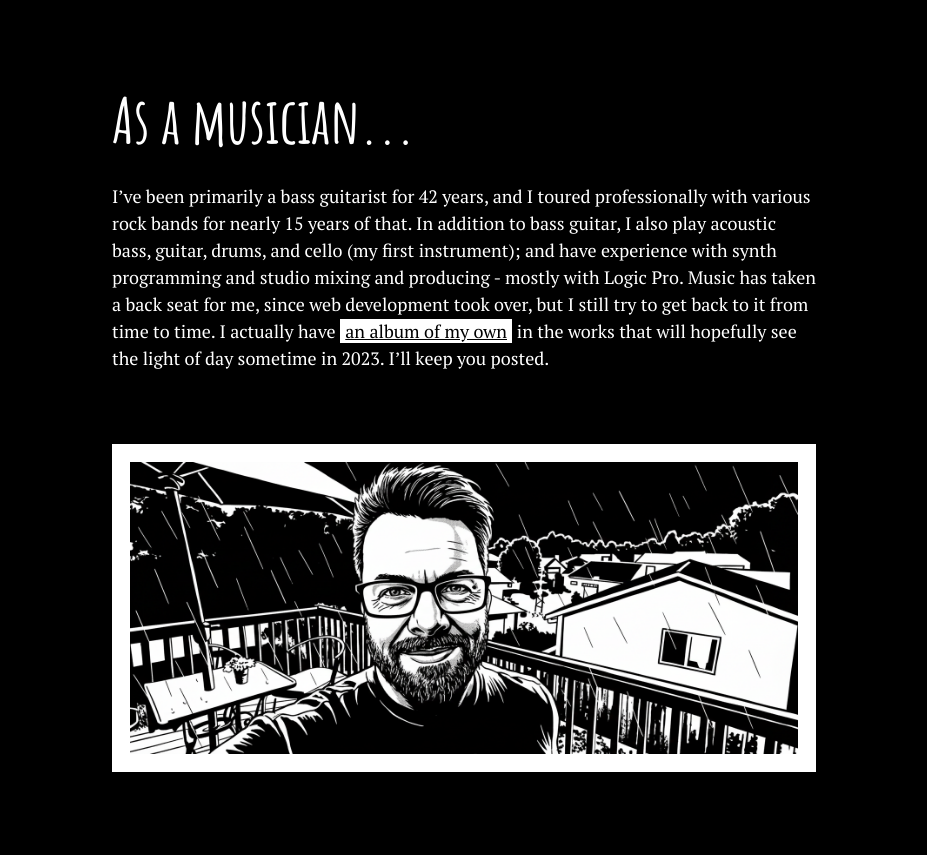
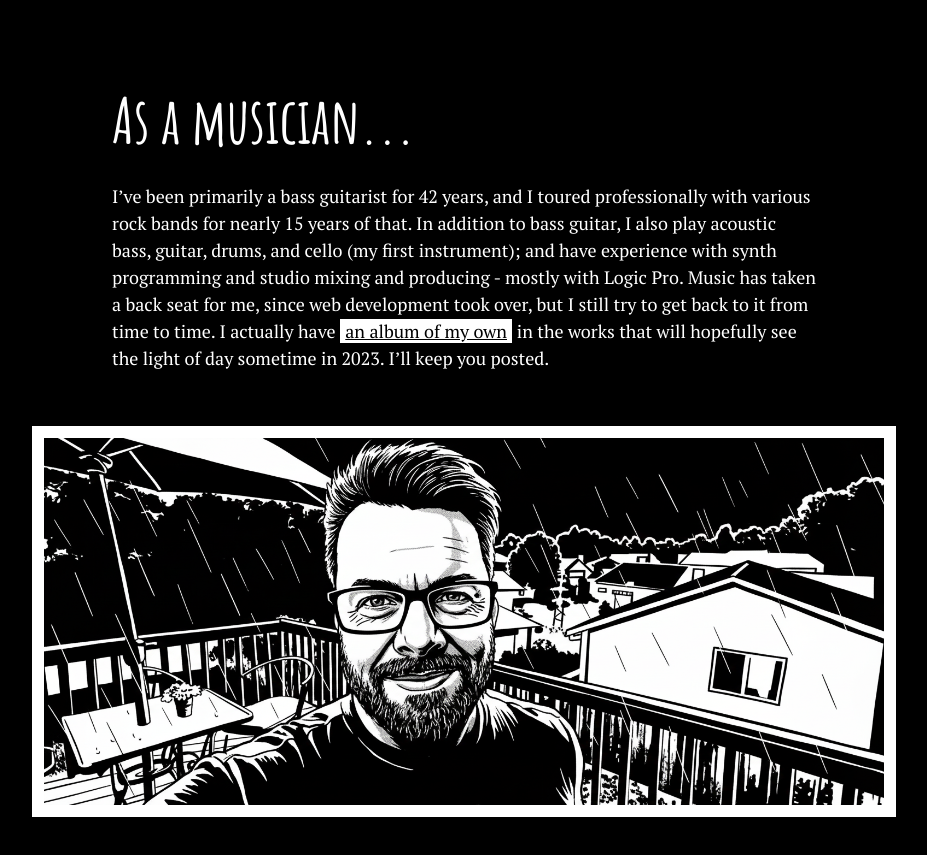
Before and after one commit to bootsified/bootsified-2025, a Next.js app: page /about in a window 1280 px wide. Shown: the part 1821-2676 px from the top of the page, without its empty margins (176-1103 px from the left). Built offline with nearby package versions, Linux system fonts and the light colour scheme; no server answers.

Commit message:
new fullwidthimage, make intro full width

```diff
--- a/app/about/page.tsx
+++ b/app/about/page.tsx
@@ -8,6 +8,7 @@ import TextMedia from '@/components/TextImage'
 import kidVideo from 'videos/me-kid-waving.mp4';
 import kidPoster from '@public/images/me-kid-waving-poster.jpg';
 import meSelfie from '@public/images/me-comic-selfie3.png';
+import FullWidthImage from '@/components/FullWidthImage'
 
 const pageTitle = 'About The Highland Practice | Neurodivergent & Trauma-Informed Therapist'
 const pageDescription = 'Neurodivergent therapist helping late-diagnosed ADHD/autistic adults heal trauma, religious wounds, perfectionism and burnout with insight + compassion.'
@@ -72,7 +73,7 @@ const AboutPage = () => {
 				<p>My name is <strong>John Highland</strong>, but most people call me <strong>“Boots”</strong> - long story. I’m a web developer, musician, husband, and father of two awesome boys, currently living in the Seattle area. I was born in Cincinnati, OH, but my family moved to Dallas, TX, when I was two. In Dallas, I grew up, went to school, played in multiple bands, started a web developer career, found a wife, and birthed a couple sons. In 2023, we finally said goodbye to the brutal Texas Summers, and said hello to the Pacific Northwest. The new chapter begins...</p>
 			</TextMedia>
 
-			<TextBlock padBottom='4em' padTop='3em' narrow>
+			<TextBlock padBottom='3em' padTop='3em' narrow>
         <h2>As a web developer...</h2>
 
         <p>
@@ -153,9 +154,7 @@ const AboutPage = () => {
         </p>
 			</TextBlock>
 
-			<TextBlock padBottom='0em' padTop='0em' narrow>
-				<Image src={meSelfie} alt="A recent photo of me, John Highland, wearing glasses and a blue shirt, smiling at the camera." style={{border: '1em solid #FFF'}} />
-			</TextBlock>
+			<FullWidthImage src={meSelfie} alt="An illustration of a recent photo of Boots on his deck, wearing glasses and a dark t-shirt, smiling at the camera." />
 		</>
   )
 }
--- /dev/null
+++ b/src/components/FullWidthImage/FullWidthImage.module.css
@@ -0,0 +1,22 @@
+.wrapper {
+  margin: 0 auto;
+	max-width: var(--container-width-md);
+	padding-left: var(--container-side-padding);
+	padding-right: var(--container-side-padding);
+}
+
+.image {
+	background-color: #fff;
+	padding: 0.75em;
+
+	& img {
+		display: block;
+		max-width: 100%;
+		height: auto;
+		object-fit: cover;
+
+		@media screen and ( max-width: 639px ) {
+			aspect-ratio: 4 / 3;
+		}
+	}
+}
--- /dev/null
+++ b/src/components/FullWidthImage/FullWidthImage.tsx
@@ -0,0 +1,45 @@
+import Image, { StaticImageData } from 'next/image'
+import clsx from 'clsx'
+
+import styles from './FullWidthImage.module.css'
+
+interface FullWidthImageProps {
+  src: string | StaticImageData
+  alt: string
+  width?: number
+  height?: number
+  sizes?: string
+  priority?: boolean
+  className?: string
+	padTop?: string
+	padBottom?: string
+}
+
+const FullWidthImage = ({
+  src,
+  alt,
+  width,
+  height,
+  sizes,
+  priority,
+  className,
+	padTop = '',
+	padBottom = '',
+}: FullWidthImageProps) => {
+  return (
+    <div className={clsx(styles.wrapper, className)} style={{ paddingTop: padTop, paddingBottom: padBottom }}>
+      <div className={styles.image}>
+				<Image
+					src={src}
+					alt={alt}
+					width={width}
+					height={height}
+					sizes={sizes}
+					priority={priority}
+				/>
+			</div>
+    </div>
+  )
+}
+
+export default FullWidthImage
--- /dev/null
+++ b/src/components/FullWidthImage/index.tsx
@@ -0,0 +1,2 @@
+export * from './FullWidthImage'
+export { default } from './FullWidthImage'
--- a/src/components/Intro/Intro.module.css
+++ b/src/components/Intro/Intro.module.css
@@ -1,11 +1,17 @@
 .wrapper {
+	background-color: var(--text);
+	padding-bottom: 4em;
+	padding-top: 3em;
+}
+
+.inner {
 	align-items: center;
-	background-color: var(--text);
 	color: var(--text-reverse);
 	display: flex;
 	flex-direction: column;
 	gap: 4em;
-	padding: 3em var(--container-side-padding) 4em;
+	padding-left: var(--container-side-padding);
+	padding-right: var(--container-side-padding);
 	max-width: var(--container-width-md);
 	margin: 0 auto;
 
@@ -27,7 +33,7 @@
 
 .image {
 	background-color: var(--text-reverse);
-	flex: 1 1 35%
+	flex: 1 1 35%;
 }
 
 .buttons {
--- a/src/components/Intro/Intro.tsx
+++ b/src/components/Intro/Intro.tsx
@@ -14,6 +14,7 @@ const Intro = ({
 }: IntroProps) => {
 	return (
 		<section className={clsx(styles.wrapper, className)}>
+			<div className={styles.inner}>
 				<div className={styles.text}>
 					<h2>Hello!</h2>
 					<p>My name is John Highland, but most people know me as <strong>&ldquo;Boots&rdquo;</strong> &mdash; long story. I currently live in the Seattle area, with my very loving and understanding wife and two whacky sons. For {spanWeb()} years, I’ve been developing websites, but my first passion was playing bass guitar ({thisYear()} marks {spanBass()} years). Welcome to my home. Take a look around... make yourself comfortable.</p>
@@ -25,6 +26,7 @@ const Intro = ({
 				<div className={styles.image}>
 					<Image src='/images/me-comic.png' alt='A comic-style illustration of John "Boots" Highland' width={400} height={400} />
 				</div>
+			</div>
 		</section>
 	)
 }
```
Lines whose indentation alone changed are shown as unchanged.
